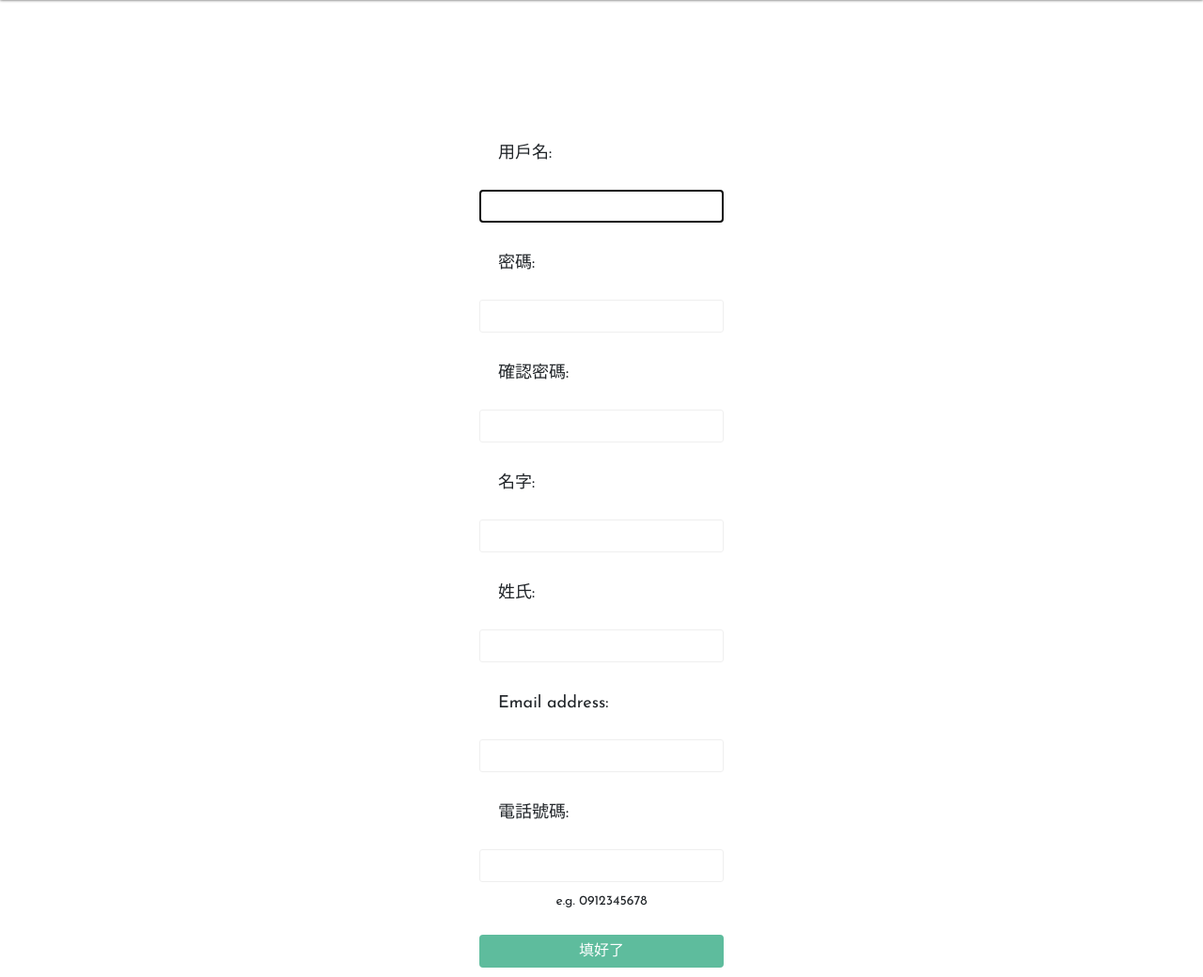
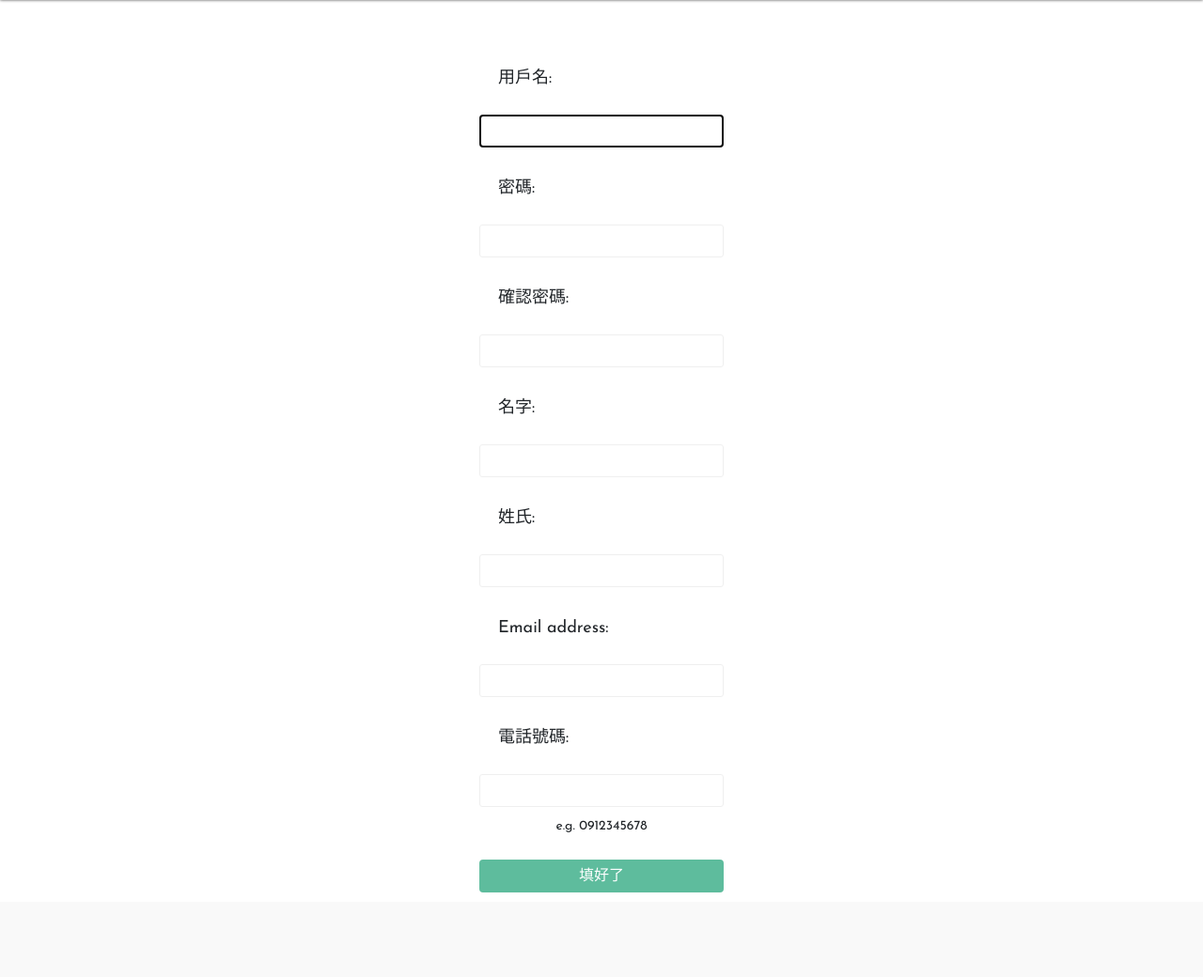
Before and after one commit to jenny-codes/cup-recycling, a Django app: page /accounts/signup/customer/ in a window 1280 px wide. Shown: the whole page at 94% size. After the commit the page ends 950 px from the top, so only its background shows below. Run offline with Django 3.2, Linux system fonts and the light colour scheme; some libraries are stand-ins or nearby versions.

Commit message:
updated style for signup page

```diff
--- a/interaction/static/css/registration.css
+++ b/interaction/static/css/registration.css
@@ -4,8 +4,6 @@
 	justify-content: center;
 	align-items: center;
 }
-/* .input-sec幫我動態加一個div把全部的東西包住～ */
-
 
 form{
 	display: flex;
--- a/templates/registration/signup_form.html
+++ b/templates/registration/signup_form.html
@@ -5,6 +5,7 @@
 {% endblock %}
 
 {% block content %}
+  <div class='input-sec'>
     <form method="post" action="">{% csrf_token %}
       <ul class="list-group">
         {% for field in form.visible_fields %}
@@ -18,5 +19,5 @@
         <input type="submit" value="填好了" class="btn btn-info">
       </ul>
     </form>
-
+  </div>
 {% endblock %}
```
Also changed, not shown: db.sqlite3. Lines whose indentation alone changed are shown as unchanged.
